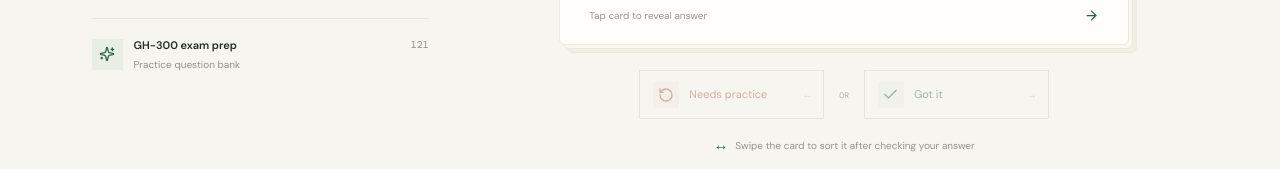
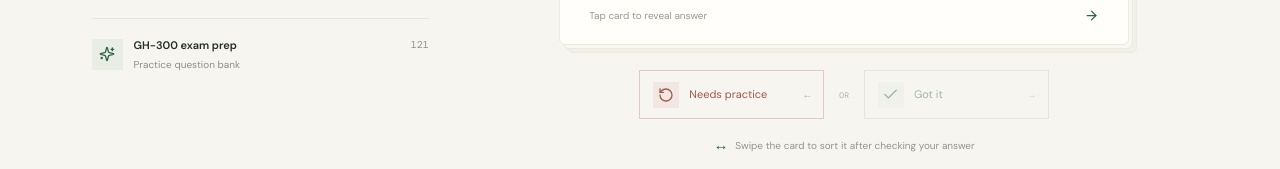
Before and after one commit to AccelerateVeronica/study-helper, a React (Vite) app: page / in a window 1280 px wide. Shown: the part 633-802 px from the top of the page. Built offline with nearby package versions, Linux system fonts and the light colour scheme; a web font is replaced by a local one.

Commit message:
fix: update button hover style for improved user interaction

```diff
--- a/src/features/study/StudyApp.tsx
+++ b/src/features/study/StudyApp.tsx
@@ -402,7 +402,7 @@ export default function App() {
           {mode === 'flashcards' ? (
             <>
               <div className="mt-[25px] flex items-center justify-center gap-[15px] max-[720px]:mt-[22px] max-[720px]:gap-2">
-                <button className="flex h-[49px] min-w-[185px] cursor-pointer items-center gap-[10px] border border-[#e3c9c0] bg-transparent px-[13px] text-[11px] text-[#a55847] transition-colors hover:enabled:bg-[#f9ebe6] disabled:cursor-not-allowed disabled:opacity-[.43] max-[720px]:h-[46px] max-[720px]:min-w-0 max-[720px]:flex-1 max-[720px]:justify-center max-[720px]:gap-[7px] max-[720px]:px-[9px] max-[720px]:text-[10px]" onClick={() => moveCard('practice')} disabled={!isRevealed}>
+                <button className="flex h-[49px] min-w-[185px] cursor-pointer items-center gap-[10px] border border-[#e3c9c0] bg-transparent px-[13px] text-[11px] text-[#a55847] transition-colors hover:bg-[#f9ebe6] max-[720px]:h-[46px] max-[720px]:min-w-0 max-[720px]:flex-1 max-[720px]:justify-center max-[720px]:gap-[7px] max-[720px]:px-[9px] max-[720px]:text-[10px]" onClick={() => moveCard('practice')}>
                   <span className="grid size-[26px] place-items-center bg-[#f2e8e3] max-[720px]:size-[23px]"><RotateCcw size={16} /></span>
                   <span>Needs practice</span>
                   <span className="ml-auto font-mono text-[10px] text-[#a8a99f] max-[720px]:hidden">←</span>
```
